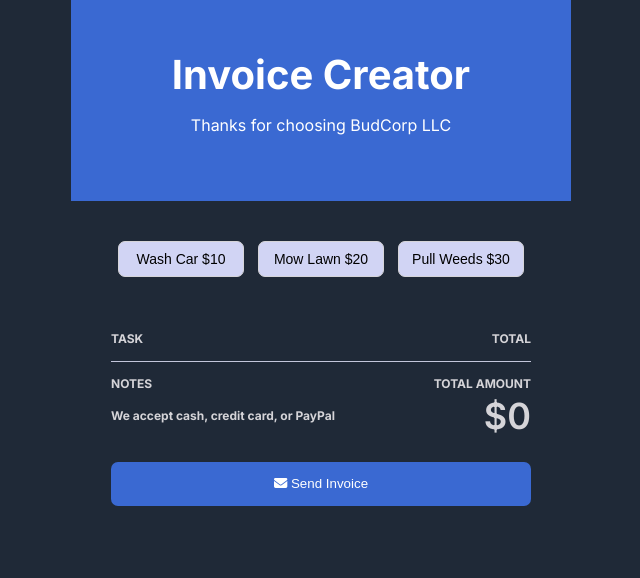
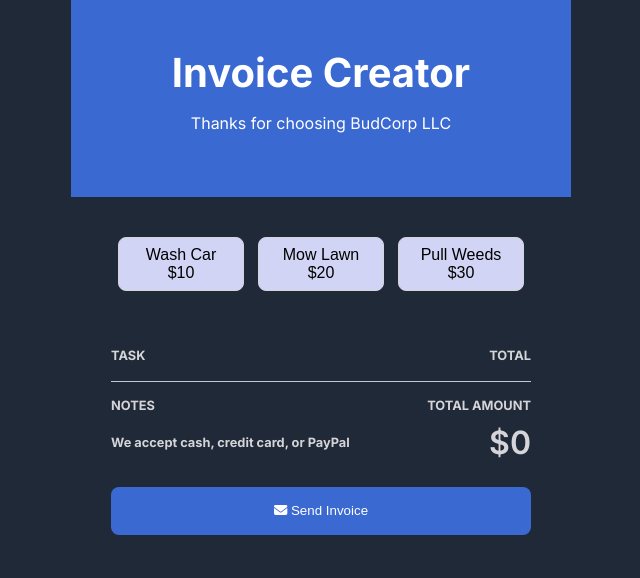
Before and after one commit to brianbud/invoice-creator, a website built with Vite: page index.html in a window 1280 px wide. Shown: the whole page, without its empty margins (319-959 px from the left). Built offline with nearby package versions, Linux system fonts and the light colour scheme.

Commit message:
change from px to rem units

```diff
--- a/index.css
+++ b/index.css
@@ -15,7 +15,7 @@ main {
 }
 
 header {
-    padding: 50px 0;
+    padding: 3em 0;
     width: 100%;
     text-align: center;
     background-color: #3A69D2;
@@ -29,11 +29,11 @@ section {
 }
 
 .info {
-    padding: 40px;;
+    padding: 2.5em;
 }
 
 h1 {
-    font-size: 40px;
+    font-size: 2.5em;
     margin: 0;
 }
 
@@ -46,12 +46,12 @@ h1 {
     cursor: pointer;
     width: 30%;
     font-weight: 500;
-    font-size: 14px;
+    font-size: 1rem;
     background-color: #D1D4F4;
     border: 1px solid #D5D4D8;
-    border-radius: 7px;
-    padding: 9px 13px;
-    margin-bottom: 40px;
+    border-radius: .5rem;
+    padding: .5em 1em;
+    margin-bottom: 2.5em;
 
 }
 
@@ -68,11 +68,11 @@ h1 {
     color: #FFFFFF;
     background-color: #3A69D2;
     width: 100%;
-    height: 44px;
-    padding: 9px 17px;
-    border-radius: 7px;
+    height: 3rem;
+    padding: .5em 1em;
+    border-radius: .5rem;
     border: none;
-    line-height: 24px;
+    line-height: 2rem;
     font-weight: 500;
 }
 
@@ -84,11 +84,11 @@ h1 {
 
 .titles, .total {
     color:#D5D4D8;
-    font-size: 12px;
+    font-size: .8rem;
     font-weight: 700;
     display: flex;
     justify-content: space-between;
-    line-height: 20px;
+    line-height: 1.5rem;
 }
 
 .total {
@@ -97,7 +97,7 @@ h1 {
 
 .total-amount {
     font-weight: 600;
-    font-size: 36px;
+    font-size: 2rem;
     display: flex;
     justify-content: end;
     margin-top: 0;
@@ -111,7 +111,7 @@ h1 {
 }
 
 .remove-btn {
-    padding: 5px 10px;
+    padding: .2em .6em;
     cursor: pointer;
     border: none;
     border-radius: 7px;
```
